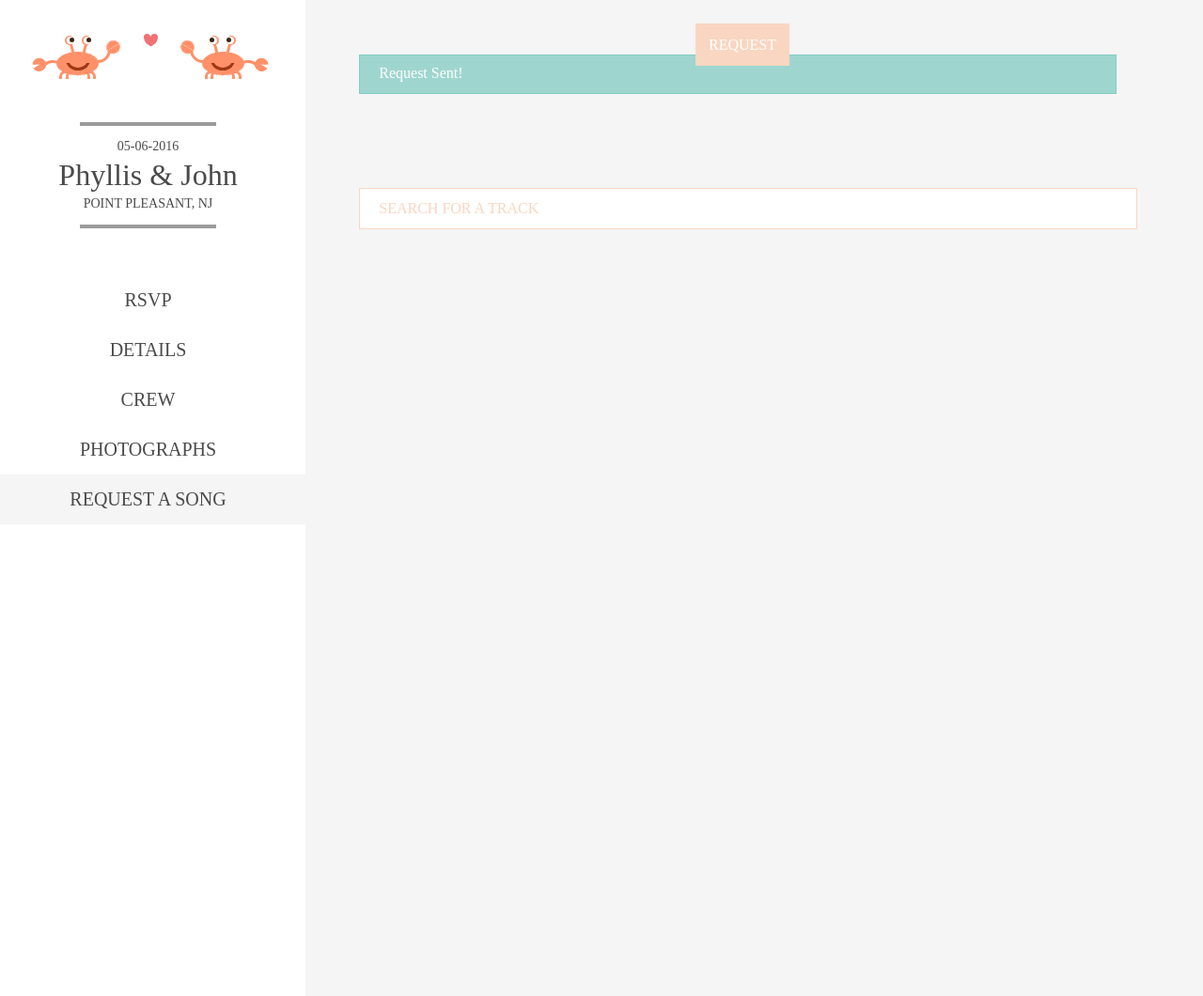
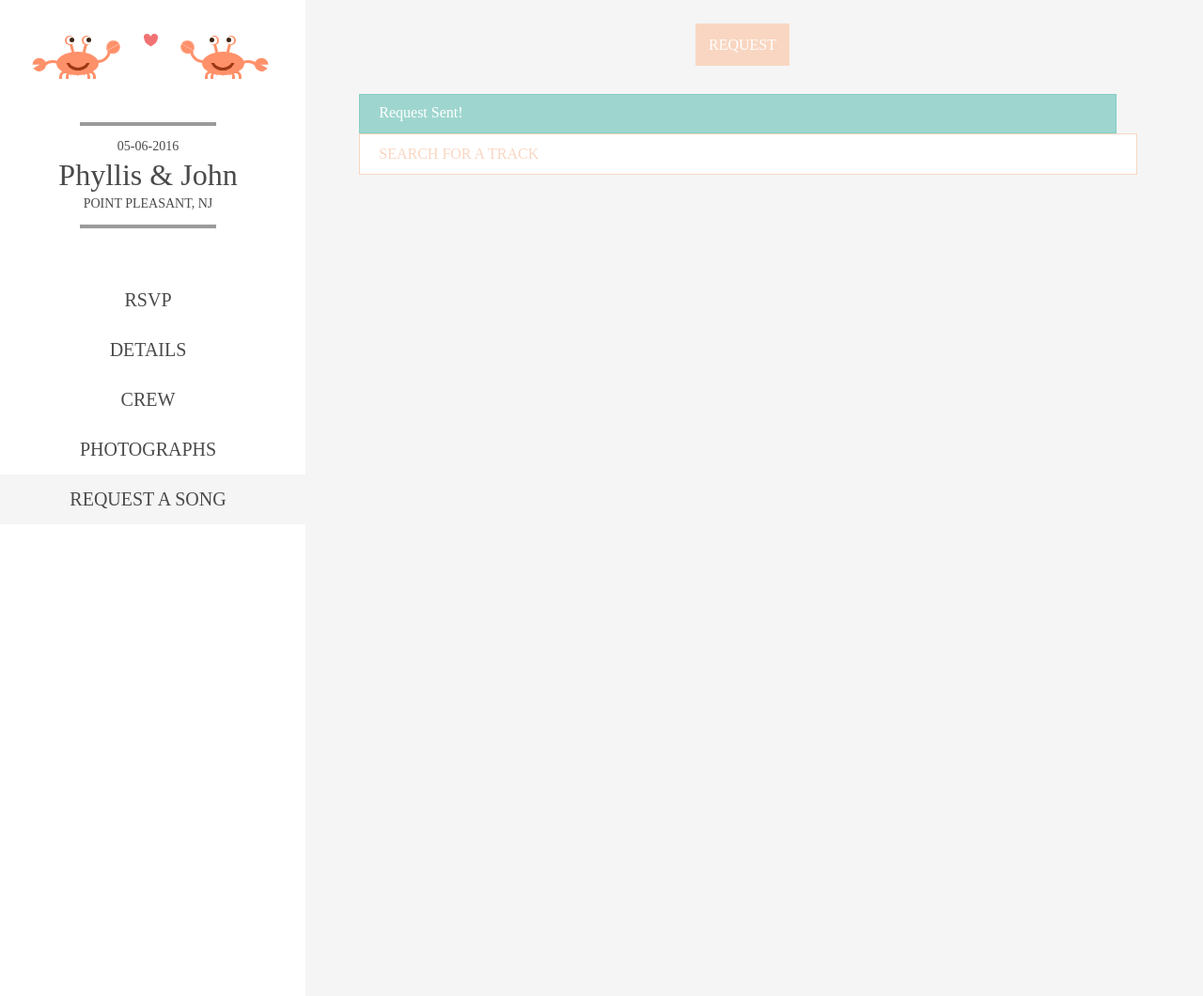
Before and after one commit to phyllisandjohn/phyllisandjohn.github.io, a Jekyll site: the page request/recieved.html, which Jekyll copies as it is, in a window 1280 px wide. Shown: the whole page at 94% size. Built offline with Jekyll 4.4.1, drawn with Linux system fonts in a browser that asks for light colours; nearby versions of some CDN libraries.

Commit message:
Update request.css

```diff
--- a/css/request.css
+++ b/css/request.css
@@ -3,7 +3,7 @@
   height: 40px;
   float: left;
   margin-left: 5%;
-  margin-top: 58px;
+  margin-top: 100px;
   background: rgba(122,201,191,.7);
   border: 1px solid rgba(122,201,191,.7);
   color: #fff;
@@ -19,7 +19,6 @@
   height: 40px;
   float: left;
   margin-left: 5%;
-  margin-top: 100px;
   padding-left: 20px;
   margin-right: -20px;
   border: 1px solid rgb(249,214,193);
```
